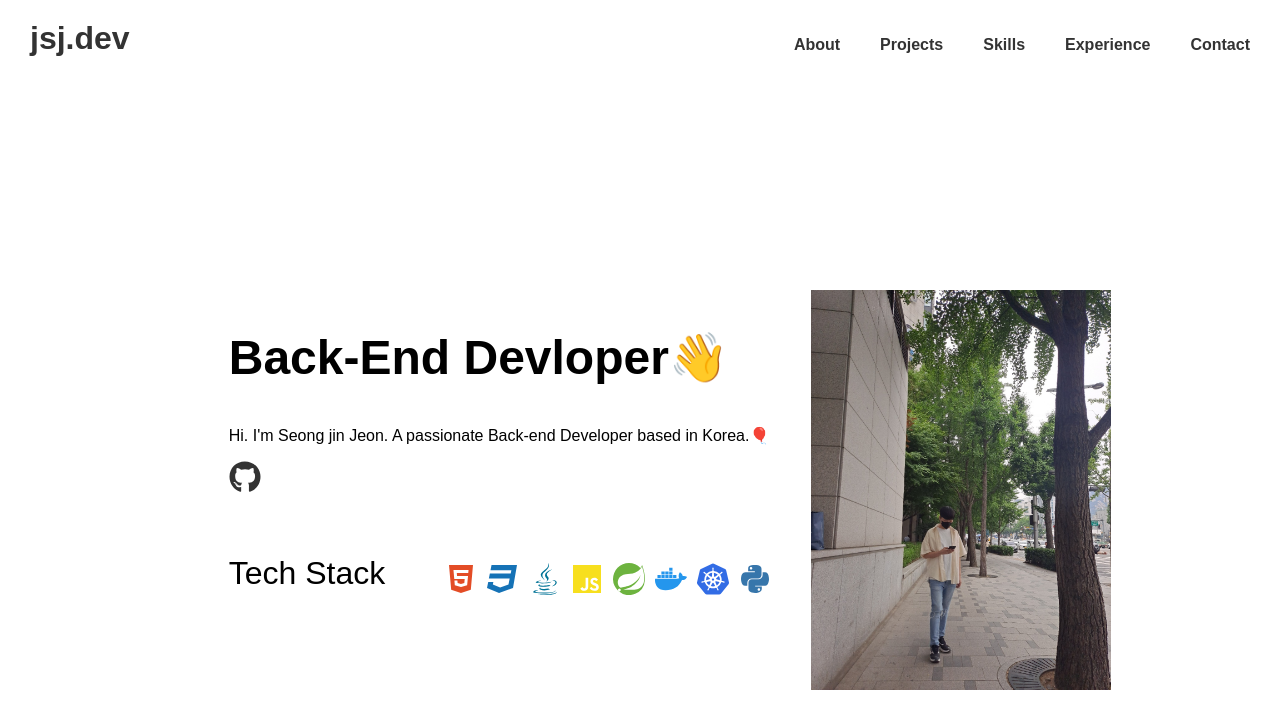
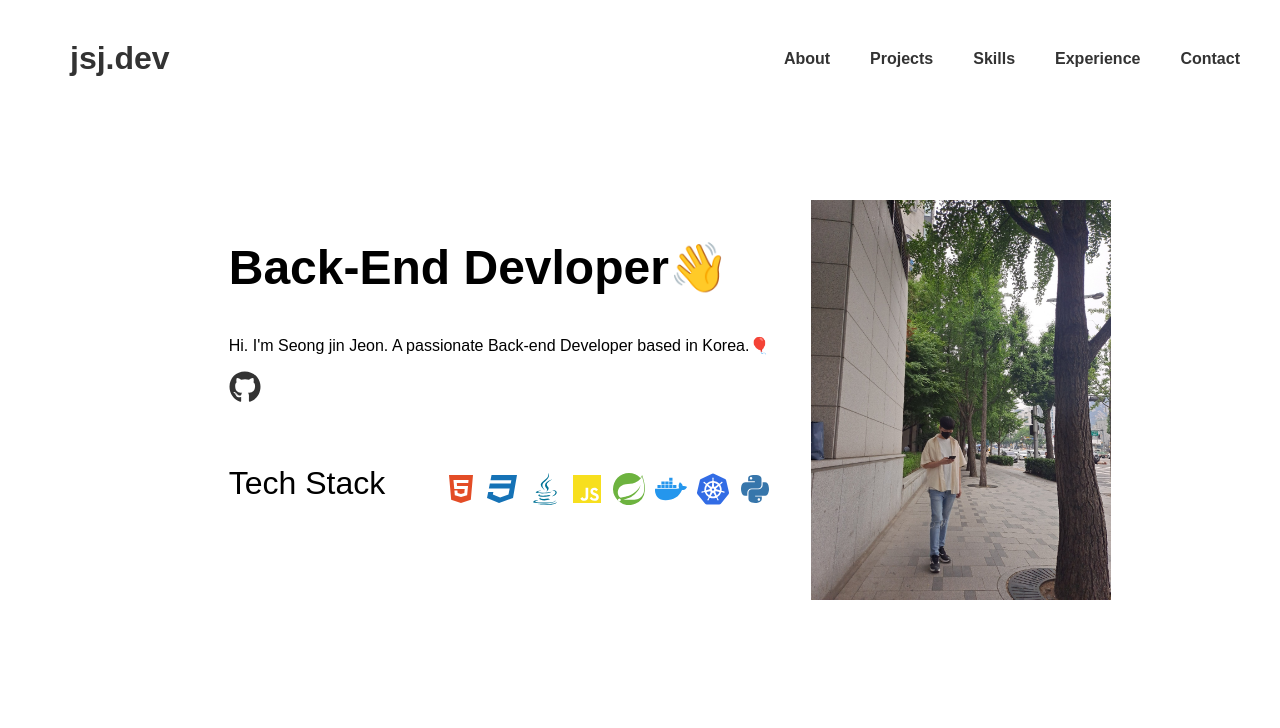
Before and after one commit to jinygod/jinygod.github.io, a React (Create React App) app: page / in a window 1280 px wide. Shown: the top 728 px of the page. Built offline with nearby package versions, Linux system fonts and the light colour scheme.

Commit message:
update: Header fixed

```diff
--- a/src/components/Header.css
+++ b/src/components/Header.css
@@ -1,24 +1,36 @@
-header {
+.header {
   display: flex;
   justify-content: flex-end;
   align-items: center;
   padding: 20px;
+  position: fixed;
+  left: 0;
+  top: 0;
+  width: 100%;
+  background-color: #fff;
+  z-index: 999;
+}
+
+.header-ul{
+  margin-right: 50px;
 }
 
 .header-left {
   font-weight: bold;
-    padding: 20px 30px; /* 상하 20px, 좌우 10px */
+  padding: 20px 30px;
   color: #333;
-    position: fixed;
-    left: 0;
-    top: 0;
-    z-index: 999;
-    font-size: 2rem; /* 글자 크기 두배로 키움 */
+  font-size: 2rem;
+  margin-right: auto;
+  margin-left: 20px;
 }
 
+a {
+  text-decoration: none;
+  border-bottom: none;
+}
 
 nav {
-    margin-left: 120px; /* dev.jsj 항목을 제외한 나머지 메뉴들의 왼쪽 여백 조정 */
+  margin-left: 120px;
 }
 
 nav ul li:first-child {
--- a/src/components/Header.js
+++ b/src/components/Header.js
@@ -1,12 +1,30 @@
-import React from 'react';
+import React, { useEffect, useState } from 'react';
 import './Header.css';
 
 function Header() {
-    return(
-    <header>
-        <div className="header-left">jsj.dev</div>
+  const [isSticky, setIsSticky] = useState(false);
+
+  useEffect(() => {
+    const handleScroll = () => {
+      const topOffset = window.pageYOffset;
+      if (topOffset > 0) {
+        setIsSticky(true);
+      } else {
+        setIsSticky(false);
+      }
+    };
+
+    window.addEventListener('scroll', handleScroll);
+    return () => {
+      window.removeEventListener('scroll', handleScroll);
+    };
+  }, []);
+
+  return (
+    <header className={isSticky ? 'header sticky' : 'header'}>
+      <a href="#" className="header-left">jsj.dev</a>
       <nav>
-        <ul>
+        <ul className = "header-ul">
           <li><a href="#about">About</a></li>
           <li><a href="#projects">Projects</a></li>
           <li><a href="#skills">Skills</a></li>
```
Lines whose indentation alone changed are shown as unchanged.
